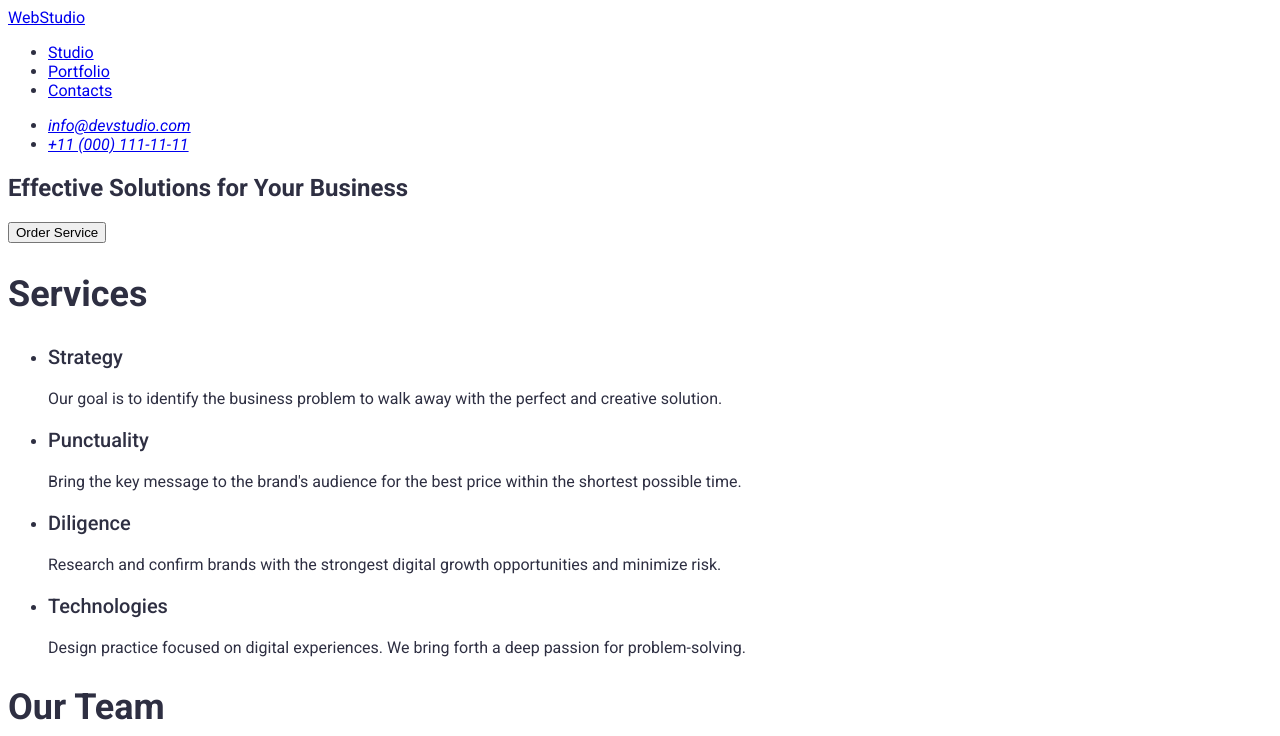
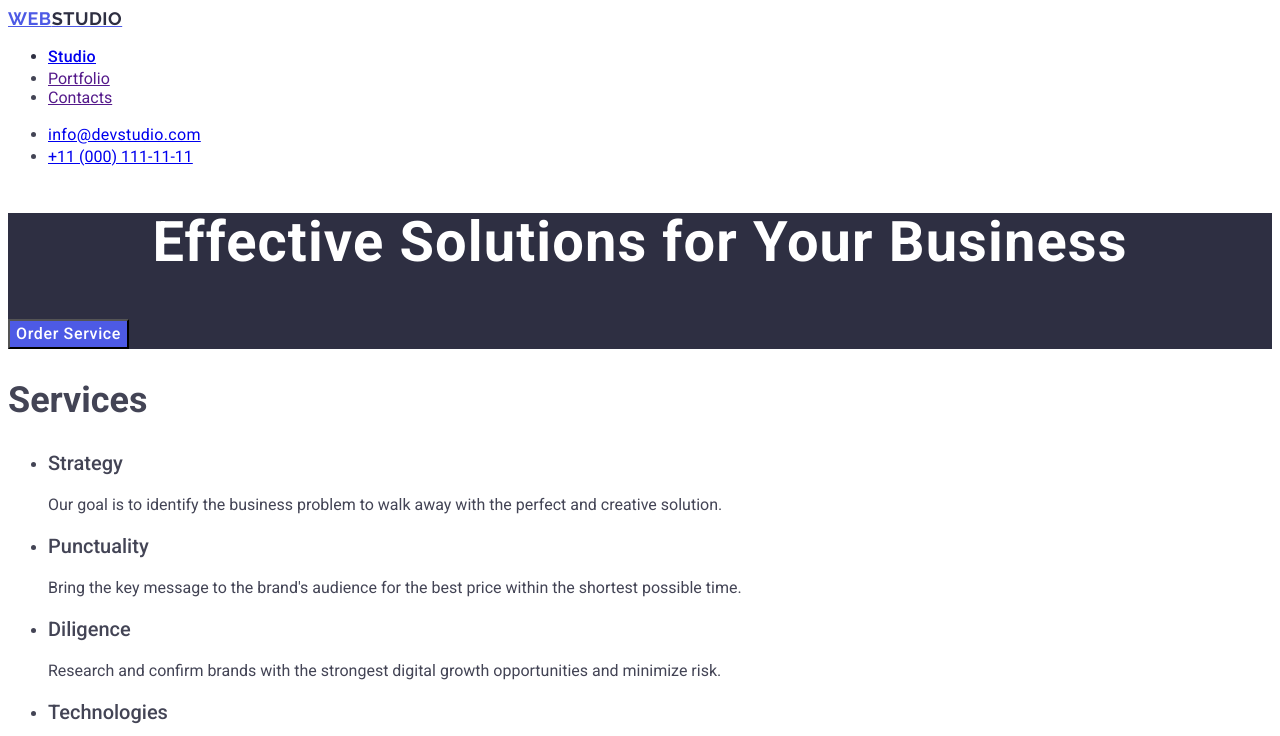
Before and after one commit to Vlad-Khoroshunov/goit-markup-hw-02, a plain HTML site: page index.html in a window 1280 px wide. Shown: the top 736 px of the page. Drawn offline with Linux system fonts and the light colour scheme.

Commit message:
changes 2

```diff
--- a/css/styles.css
+++ b/css/styles.css
@@ -1,20 +1,103 @@
 body {
-    font-family: "Roboto", "Raleway", sans-serif;
-    color: #2E2F42;
-    background-color: none;
+    font-family: "Roboto", sans-serif;
+    color: #434455;
+    background-color: #FFFFFF;
 }
+
 h2 {
     font-size: 36px;
     font-weight: 700;
 }
+
 h3 {
     font-size: 20px;
     font-weight: 500;
 }
+
 p {
     font-size: 16px;
     font-weight: 400;
 }
+
 button {
     cursor: pointer;
 }
+
+.logo {
+    font-family: "Raleway", sans-serif;
+    font-weight: 700;
+    font-size: 18px;
+    line-height: 1.17;
+    letter-spacing: 0.03em;
+    text-transform: uppercase;
+    color: #4d5ae5;
+}
+
+.studio {
+    color: #2e2f42;
+}
+
+.link-studio {
+    font-weight: 500;
+    font-size: 16px;
+    line-height: 1.5;
+    letter-spacing: 0.02em;
+    color: #2e2f42;
+}
+
+.link-studio:hover {
+    color: #404bbf;
+}
+
+.link-studio:focus {
+    color: #404bbf;
+}
+
+address {
+    font-style: normal;
+}
+
+.mail {
+    font-size: 16px;
+    line-height: 1.5;
+    letter-spacing: 0.02em;
+    color: #434455;
+}
+
+.mail:hover {
+    color: #404bbf;
+}
+
+.mail:focus {
+    color: #404bbf;
+}
+
+.solutions {
+    background-color: #2e2f42;
+}
+
+.title {
+    font-size: 56px;
+    line-height: 1.07;
+    text-align: center;
+    letter-spacing: 0.02em;
+    color: #ffffff
+}
+
+.order {
+    background-color: #4D5AE5;
+    font-family: "Roboto", sans-serif;
+    font-weight: 500;
+    font-size: 16px;
+    line-height: 1.5;
+    letter-spacing: 0.04em;
+    color: #ffffff;
+}
+
+.order:hover {
+    background-color: #404BBF;
+}
+
+.order:focus {
+    background-color: #404BBF;
+}
--- a/index.html
+++ b/index.html
@@ -15,36 +15,36 @@
     <header>
 
             <nav>
-                <a class="logo" href="./index.html">WebStudio</a>
+                <a class="logo" href="./index.html">Web<span class="studio">Studio</span></a>
                 <ul>
-                    <li>
-                        <a href="#">Studio</a>
+                    <li class="link-studio">
+                        <a href="./index.html">Studio</a>
                     </li>
 
-                    <li>
-                        <a href="#">Portfolio</a>
+                    <li class="link-portfolio">
+                        <a href="">Portfolio</a>
                     </li>
 
-                    <li>
-                        <a href="#">Contacts</a>
+                    <li class="link-contacts">
+                        <a href="">Contacts</a>
                     </li>
                 </ul>
             </nav>
-            <address>
+            <address class="address">
                 <ul>
-                    <li><a href="mailto:info@devstudio.com">info@devstudio.com</a></li>
+                    <li class="mail"><a href="mailto:info@devstudio.com">info@devstudio.com</a></li>
 
-                    <li><a href="tel:+110001111111">+11 (000) 111-11-11</a></li>
+                    <li class="tel"><a href="tel:+110001111111">+11 (000) 111-11-11</a></li>
                 </ul>
             </address>
     </header>
 
     <main>
-        <section>
-            <h1>
+        <section class="solutions">
+            <h1 class="title">
                 Effective Solutions for Your Business
             </h1>
-            <button type="button">Order Service</button>
+            <button class="order" type="button">Order Service</button>
         </section>
 
             <section>
```
